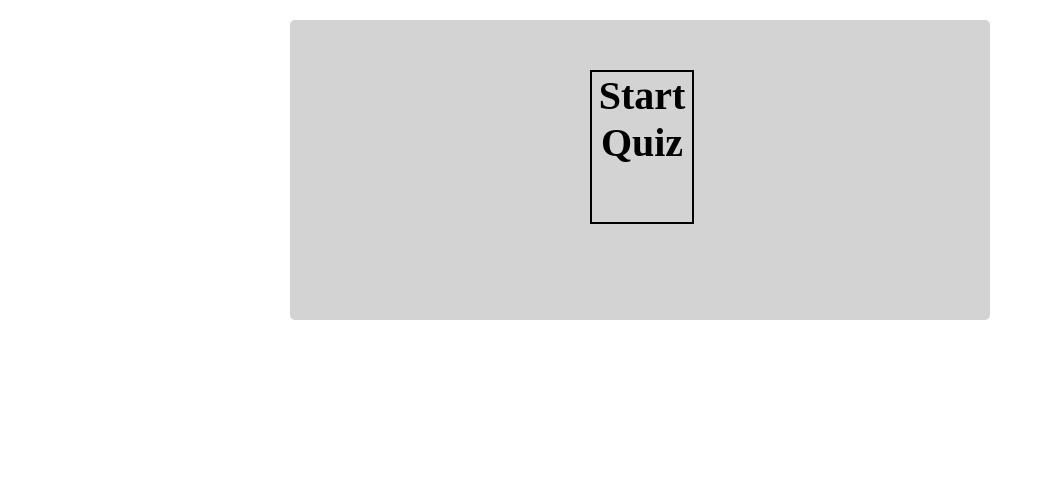
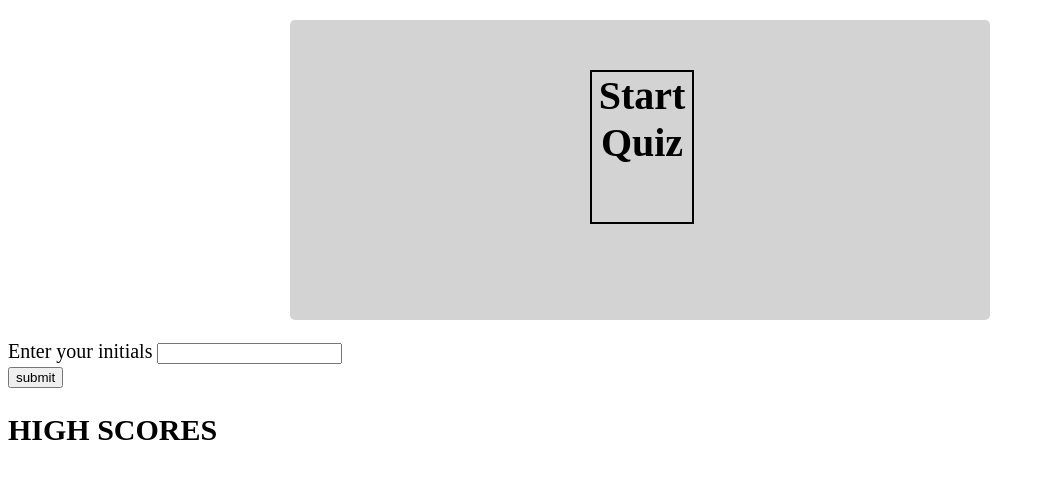
Before and after one commit to TabuHana/JavaScript-Coding-Quiz, a plain HTML site: page index.html in a window 1280 px wide. Shown: the whole page, without its empty margins (0-1045 px from the left). Drawn offline with Linux system fonts and the light colour scheme.

Commit message:
index changes

```diff
--- a/index.html
+++ b/index.html
@@ -23,9 +23,18 @@
         <div id="counter"> 30 </div>
       </div>
       <div id="progress"></div>
+      <div id="score"></div>
     </div>
-    <div id="score"></div>
   </div>
+
+  <div>
+    <label for="first_name">Enter your initials</label>
+    <input type="text" id="first_name" name="first_name"></br>
+    <input type="submit" id="submit" value="submit">
+  </div>
+
+  <h2>HIGH SCORES</h2>
+    <ol id="highScores"></ol>
 
   <script src="./script.js"></script>
 </body>
```
